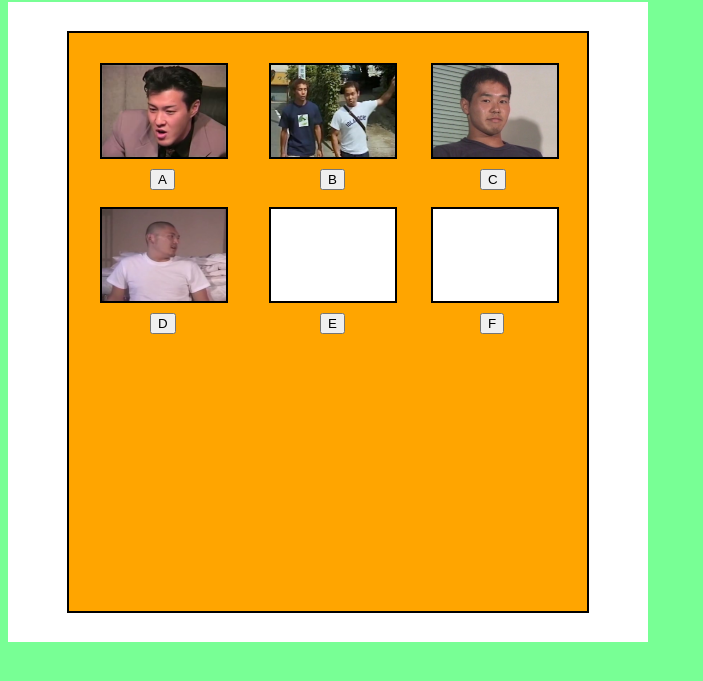
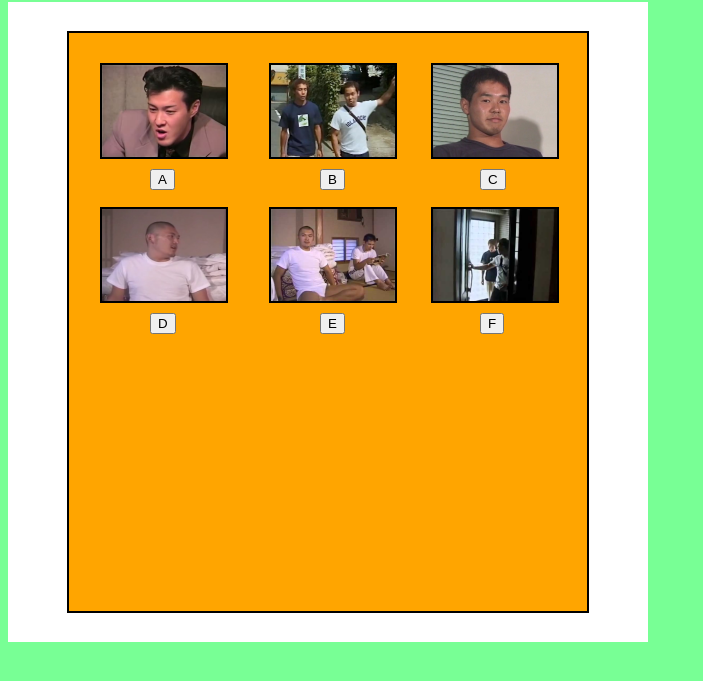
Before and after one commit to maedatoma/VendingMachineSound, a website: page index.html in a window 1280 px wide. Shown: the part 87-768 px from the top of the page, without its empty margins (0-703 px from the left). Drawn offline with Linux system fonts and the light colour scheme.

```diff
--- a/index.html
+++ b/index.html
@@ -20,8 +20,8 @@
 		<img id="img_2" src="img/2.png">
 		<img id="img_3" src="img/3.png">
 		<img id="img_4" src="img/4.png">
-		<img id="img_5" src="img/temp.png">
-		<img id="img_6" src="img/temp.png">
+		<img id="img_5" src="img/5.png">
+		<img id="img_6" src="img/6.png">
 
 		<!-- 自動販売機の見た目を生成 -->
 		<script src="js/view.js" type="text/javascript"></script>
```
Also changed, not shown: img/5.png (added), img/6.png (added), 4 other files.
